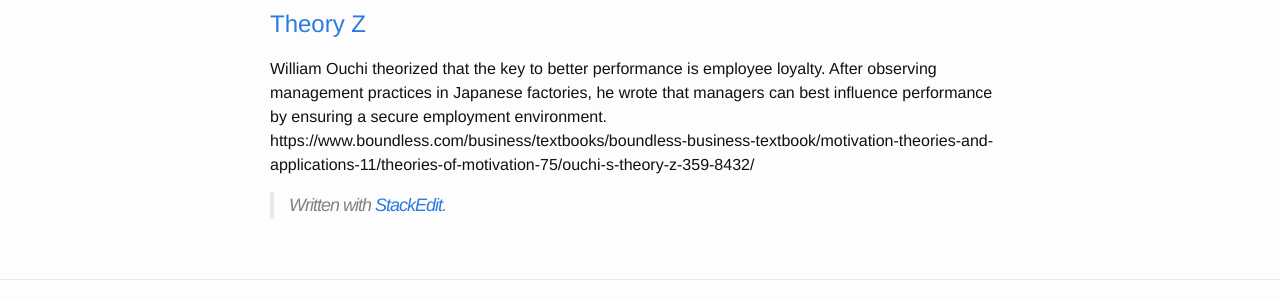
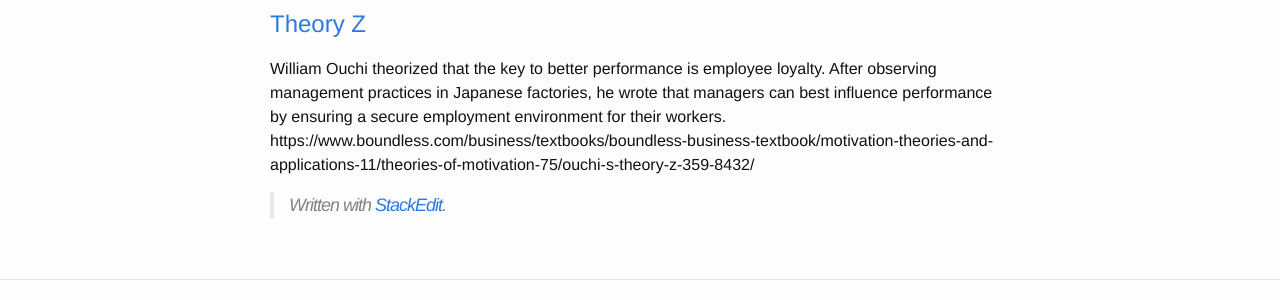
Before and after one commit to css566/css566.github.io, a Jekyll site: the page built from _posts/2016-04-28-Social_Theories_for_Software_Management.md, in a window 1280 px wide. Shown: the part 671-971 px from the top of the page. Built offline with Jekyll 4.4.1, drawn with Linux system fonts in a browser that asks for light colours; comment, search, counter and statistics services are not loaded.

Commit message:
Update 2016-04-28-Social_Theories_for_Software_Management.md

```diff
--- a/_posts/2016-04-28-Social_Theories_for_Software_Management.md
+++ b/_posts/2016-04-28-Social_Theories_for_Software_Management.md
@@ -16,7 +16,7 @@
 > McGregor, D. (2000). The Human Side of Enterprise. Reflections, 2(1), 6-15. doi:10.1162/152417300569962
 
 # <a name="theory_z">Theory Z</a>
-William Ouchi theorized that the key to better performance is employee loyalty. After observing management practices in Japanese factories, he wrote that managers can best influence performance by ensuring a secure employment environment.
+William Ouchi theorized that the key to better performance is employee loyalty. After observing management practices in Japanese factories, he wrote that managers can best influence performance by ensuring a secure employment environment for their workers.
 https://www.boundless.com/business/textbooks/boundless-business-textbook/motivation-theories-and-applications-11/theories-of-motivation-75/ouchi-s-theory-z-359-8432/
 
 > Written with [StackEdit](https://stackedit.io/).
```
